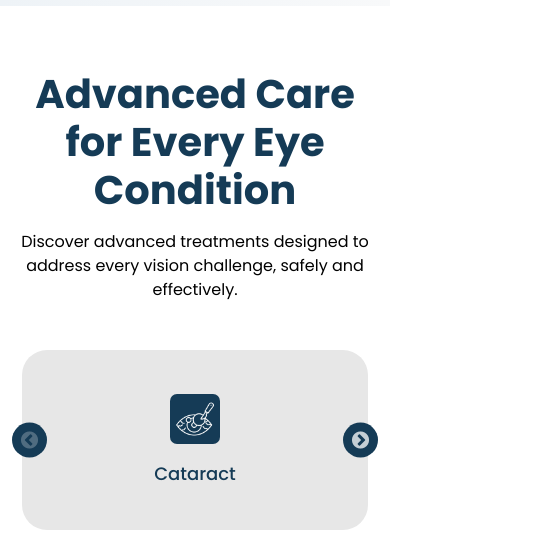
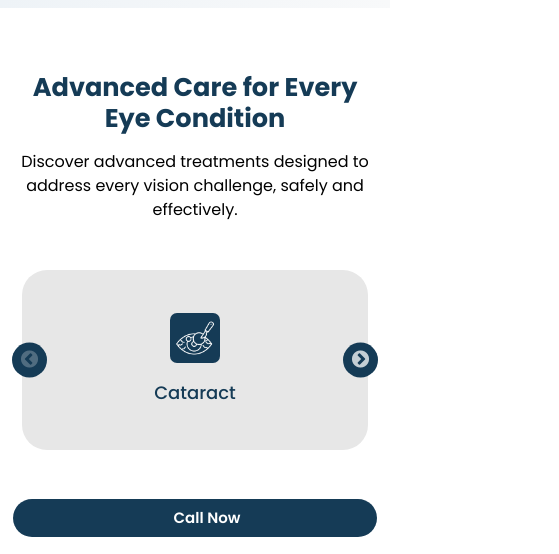
Before and after one commit to contact-igt/pixel-eye-frontend, a Next.js app: page / in a window 390 px wide. Shown: the part 1443-1997 px from the top of the page, 559 px wide, since content can reach past the window. Built offline with nearby package versions, Linux system fonts and the light colour scheme; some icons are missing.

Commit message:
responsive coorection

```diff
--- a/src/common/Footer/index.jsx
+++ b/src/common/Footer/index.jsx
@@ -7,7 +7,7 @@ const Footer = () => {
     <footer className={styles.footerWrapper}>
       <div className="container">
         <div className="row">
-          <div className="col-xl-4 col-lg-5 col-md-7">
+          <div className="col-xl-4 col-lg-5 col-md-7 col-12 ">
             <div className={`${styles.imgcontainer} my-3`}>
               <a
                 href="https://www.pixeleyehospitals.com/"
@@ -27,8 +27,8 @@ const Footer = () => {
               <h6>Read More ...</h6>
             </div>
           </div>
-          <div className="col-xl-4 col-lg-4 col-md-5">
-            <div className="d-flex justify-content-center">
+          <div className="col-xl-4 col-lg-4 col-md-5 col-12 ">
+            <div className="d-flex justify-content-md-center justify-content-start mt-5 mt-md-0">
               <div className="mt-2">
                 <div className={`${styles.footertitle}`}>
                   <h6>Visiting Hours</h6>
@@ -51,7 +51,7 @@ const Footer = () => {
           </div>
 
           <div className="col-xl-4 col-lg-3 col-12">
-            <div className="d-flex justify-content-lg-center  justify-content-start mt-5 mt-lg-0">
+            <div className="d-flex justify-content-lg-center  justify-content-start mt-md-5 mt-4 mt-lg-0">
               <div className="mt-2">
                 <div className={`${styles.footertitle}`}>
                   <h6>Follow Us</h6>
@@ -73,11 +73,11 @@ const Footer = () => {
       </div>
 
       <div className="container mt-lg-5 mt-4">
-        <div className={`${styles.footertitle} text-center `}>
+        <div className={`${styles.footertitle} text-md-center text-start `}>
           <h6>Reach Us</h6>
         </div>
 
-        <div className="d-flex align-items-center justify-content-evenly mt-5">
+        <div className="d-md-flex align-items-center justify-content-evenly mt-md-5 mt-4">
           <div className={styles.addressWrapper}>
             <div className={`${styles.address} d-flex align-items-start gap-2`}>
               <div className={styles.addresspin}>
--- a/src/common/Footer/styles.module.css
+++ b/src/common/Footer/styles.module.css
@@ -70,3 +70,18 @@ color: #fff;
     }
 
 }
+
+
+
+@media (width < 768px) {
+
+    .footertitle h6{
+        font-size: 20px;
+    }
+
+    .addressWrapper{
+        width: 100%;
+        margin-bottom: 20px;
+    }
+
+}
--- a/src/common/TopHeader/styles.module.css
+++ b/src/common/TopHeader/styles.module.css
@@ -7,43 +7,51 @@
 }
 
 /* Responsive */
-@media (max-width: 1400px) {
+@media (width < 1400px) {
   .logo {
     max-width: 180px;
   }
 }
 
-@media (max-width: 1200px) {
+@media (width < 1200px) {
   .logo {
     max-width: 160px;
   }
 }
 
-@media (max-width: 992px) {
+@media (width < 992px) {
   .logo {
     max-width: 150px;
   }
 }
 
-@media (max-width: 768px) {
+@media (width < 768px) {
   .topHeader {
     padding: 0.5rem 1rem;
   }
+
   .logo {
     max-width: 140px;
   }
 }
 
-@media (max-width: 576px) {
+@media (width < 576px) {
   .topHeader .container-md {
     flex-direction: column;
     gap: 10px;
   }
+
   .logo {
     max-width: 120px;
   }
+
   .buttonGroup {
     width: 100%;
-    justify-content: space-between;
+    display: flex;
+    justify-content: end;
+  }
+
+  .buttonGroup button {
+    padding:  12px 14px !important;
   }
 }
--- a/src/component/Home/Excellence/index.jsx
+++ b/src/component/Home/Excellence/index.jsx
@@ -3,8 +3,8 @@ import Slider from "react-slick";
 import styles from "./styles.module.css";
 import { excellenceData } from "./constant";
 import Button from "@/common/Button";
-import "slick-carousel/slick/slick.css";
-import "slick-carousel/slick/slick-theme.css";
+// import "slick-carousel/slick/slick.css";
+// import "slick-carousel/slick/slick-theme.css";
 
 const Excellence = ({ handleTogglecontactForm }) => {
   const settings = {
@@ -14,11 +14,30 @@ const Excellence = ({ handleTogglecontactForm }) => {
     slidesToShow: 5,
     slidesToScroll: 1,
     responsive: [
-      { breakpoint: 1400, settings: { slidesToShow: 5 } },
-      { breakpoint: 1200, settings: { slidesToShow: 4 } },
-      { breakpoint: 992, settings: { slidesToShow: 3 } },
-      { breakpoint: 768, settings: { slidesToShow: 2 } },
-      { breakpoint: 576, settings: { slidesToShow: 1 } },
+      {
+        breakpoint: 1024, // For screens up to 1024px wide
+        settings: {
+          slidesToShow: 3,
+          slidesToScroll: 1,
+          infinite: true,
+          dots: true,
+        },
+      },
+      {
+        breakpoint: 768, // For screens up to 768px wide
+        settings: {
+          slidesToShow: 2,
+          slidesToScroll: 1,
+          initialSlide: 2,
+        },
+      },
+      {
+        breakpoint: 480, // For screens up to 480px wide
+        settings: {
+          slidesToShow: 1,
+          slidesToScroll: 1,
+        },
+      },
     ],
   };
 
@@ -34,7 +53,13 @@ const Excellence = ({ handleTogglecontactForm }) => {
         </p>
         <Slider {...settings} className={styles.slider}>
           {excellenceData.map((item) => (
-            <a key={item.id} className={styles.slideItem} href={item.link} target="_blank" onClick={!item.link ? handleTogglecontactForm : undefined} >
+            <a
+              key={item.id}
+              className={styles.slideItem}
+              href={item.link}
+              target="_blank"
+              onClick={!item.link ? handleTogglecontactForm : undefined}
+            >
               <div className={styles.card}>
                 <img
                   src={item.icon}
--- a/src/component/Home/Excellence/styles.module.css
+++ b/src/component/Home/Excellence/styles.module.css
@@ -81,3 +81,27 @@
   }
 
 }
+
+
+@media (width < 768px) {
+  .sectionTitle {
+    font-size: 1.6rem;
+  }
+}
+
+
+
+@media (width < 425px) {
+
+  .viewMoreContainer {
+    display: block;
+  }
+
+  .viewMoreContainer button,
+  .viewMoreContainer a {
+    width: 100% !important;
+    padding: 0px;
+    margin-bottom: 10px;
+
+  }
+}
--- a/src/component/Home/Experts/styles.module.css
+++ b/src/component/Home/Experts/styles.module.css
@@ -114,6 +114,15 @@
   .sectionTitle {
     font-size: 1.8rem;
   }
+
+  .statItem {
+    font-size: 0.8rem;
+  }
+
+  .doctorImage {
+    width: 120px;
+    height: 160px;
+  }
 }
 
 @media (width < 576px) {
@@ -121,3 +130,26 @@
     font-size: 1.6rem;
   }
 }
+
+@media (width < 425px) {
+
+  .doctorCard {
+    display: block;
+    text-align: center;
+    padding-top: 20px;
+  }
+
+  .cardContent button {
+    width: 100% !important;
+  }
+
+  .doctorStats{
+    justify-content: center;
+  }
+
+  .doctorName , .doctorQualifications{
+    text-align: center;
+  }
+
+
+}
--- a/src/component/Home/MultiCheckup/index.jsx
+++ b/src/component/Home/MultiCheckup/index.jsx
@@ -1,37 +1,36 @@
-import React from 'react';
-import Slider from 'react-slick';
-import styles from './styles.module.css';
-import 'slick-carousel/slick/slick.css';
-import 'slick-carousel/slick/slick-theme.css';
+import React from "react";
+import Slider from "react-slick";
+import styles from "./styles.module.css";
+// import 'slick-carousel/slick/slick.css';
+// import 'slick-carousel/slick/slick-theme.css';
 
 const MultiCheckup = () => {
-
   const wellnessImages = [
     {
-            src: "/assets/gallery1.jpg"
+      src: "/assets/gallery1.jpg",
     },
     {
-            src: "/assets/gallery2.jpg"
+      src: "/assets/gallery2.jpg",
     },
     {
-            src: "/assets/gallery3.webp"
+      src: "/assets/gallery3.webp",
     },
     {
-            src: "/assets/gallery4.jpg"
+      src: "/assets/gallery4.jpg",
     },
     {
-            src: "/assets/gallery5.webp"
+      src: "/assets/gallery5.webp",
     },
     {
-            src: "/assets/gallery6.webp"
+      src: "/assets/gallery6.webp",
     },
     {
-            src: "/assets/gallery7.webp"
+      src: "/assets/gallery7.webp",
     },
     {
-            src: "/assets/gallery8.webp"
+      src: "/assets/gallery8.webp",
     },
-    ]
+  ];
 
   const settings = {
     dots: true,
@@ -40,17 +39,36 @@ const MultiCheckup = () => {
     slidesToShow: 5,
     slidesToScroll: 1,
     centerMode: false,
-        centerPadding: '0px',
+    centerPadding: "0px",
     autoplay: true,
     arrows: false,
     autoplaySpeed: 3000,
     pauseOnHover: true,
     responsive: [
-            { breakpoint: 1400, settings: { slidesToShow: 5 } },
-            { breakpoint: 1200, settings: { slidesToShow: 3 } },
-            { breakpoint: 992, settings: { slidesToShow: 2 } },
-            { breakpoint: 768, settings: { slidesToShow: 1 } },
-            { breakpoint: 576, settings: { slidesToShow: 1 } },
+      {
+        breakpoint: 1024, // For screens up to 1024px wide
+        settings: {
+          slidesToShow: 3,
+          slidesToScroll: 1,
+          infinite: true,
+          dots: true,
+        },
+      },
+      {
+        breakpoint: 768, // For screens up to 768px wide
+        settings: {
+          slidesToShow: 2,
+          slidesToScroll: 1,
+          initialSlide: 2,
+        },
+      },
+      {
+        breakpoint: 480, // For screens up to 480px wide
+        settings: {
+          slidesToShow: 1,
+          slidesToScroll: 1,
+        },
+      },
     ],
   };
 
@@ -58,11 +76,17 @@ const MultiCheckup = () => {
     <section className={styles.wellnessSection}>
       <div className="container-md">
         <h2 className={styles.sectionTitle}>WELLNESS CENTRE</h2>
-                <p className={styles.sectionSubtitle}>Personalized Multi Disciplinary Health Checkup</p>
+        <p className={styles.sectionSubtitle}>
+          Personalized Multi Disciplinary Health Checkup
+        </p>
         <Slider {...settings}>
           {wellnessImages.map((image) => (
             <div key={image.id} className={styles.slide}>
-                            <img src={image.src} alt={image.alt} className={styles.slideImage} />
+              <img
+                src={image.src}
+                alt={image.alt}
+                className={styles.slideImage}
+              />
             </div>
           ))}
         </Slider>
--- a/src/component/Home/Services/styles.module.css
+++ b/src/component/Home/Services/styles.module.css
@@ -27,11 +27,9 @@
     font-size: 2.1rem;
   }
 
-
   .serviceCard {
     width: 430px;
   }
-
 
 }
 
@@ -49,10 +47,17 @@
   .sectionTitle {
     font-size: 1.8rem;
   }
+
+  .serviceCard{
+    width: 100%;
+    margin-bottom: 20px;
+  }
 }
 
 @media (width < 576px) {
   .sectionTitle {
     font-size: 1.6rem;
   }
+
+
 }
--- a/src/component/Home/Testimonials/styles.module.css
+++ b/src/component/Home/Testimonials/styles.module.css
@@ -72,7 +72,7 @@
     font-size: 26px;
   }
 
-  .testimonialSection{
+  .testimonialSection {
     padding: 2rem 0;
   }
 }
@@ -81,19 +81,14 @@
   .title {
     font-size: 24px;
   }
-  .testimonialContainer{
+
+  .testimonialContainer {
     max-width: 95%;
   }
 }
 
 @media (width < 768px) {
-  .title {
-    font-size: 22px;
+  .sectionTitle {
+    font-size: 1.6rem;
   }
 }
-
-@media (max-width: 576px) {
-  .title {
-    font-size: 20px;
-  }
-}
```
Also changed, not shown: src/component/Home/Services/index.jsx (+8 -3 lines), src/pages/_document.jsx (+14 -35 lines). Lines whose indentation alone changed are shown as unchanged.
